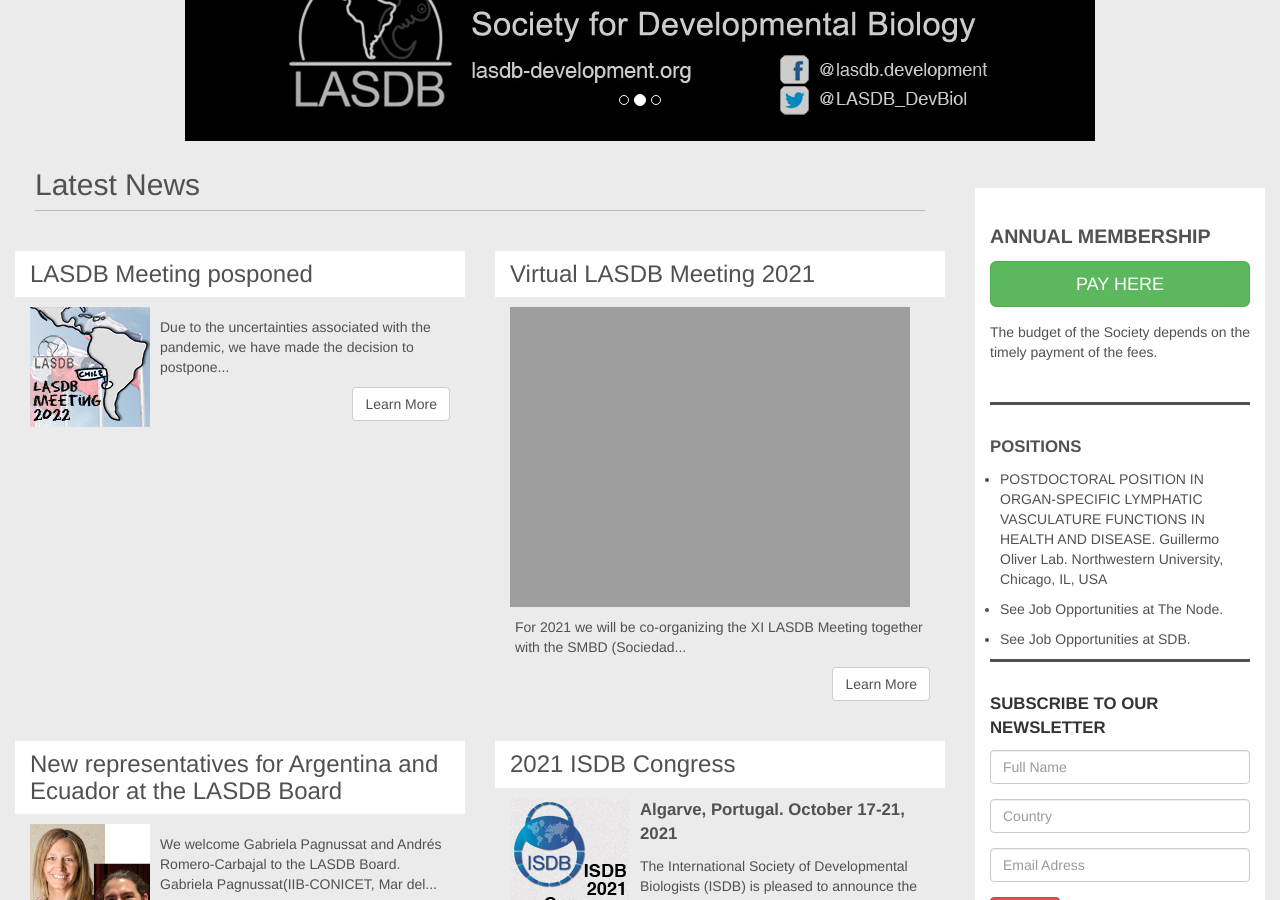
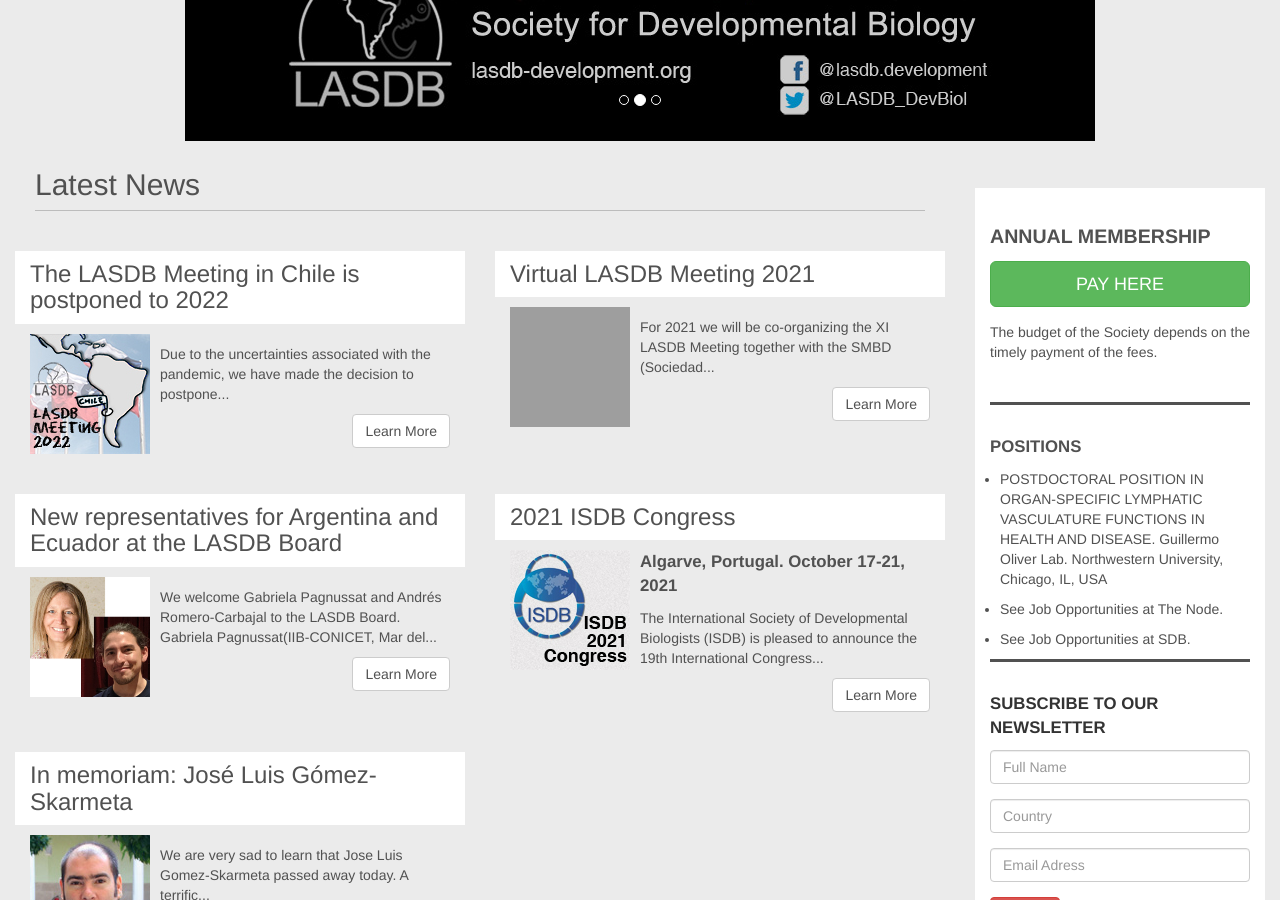
Before and after one commit to lasdb/lasdb.github.io, a Jekyll site: the page built from index.html, in a window 1280 px wide and 900 px high, scrolled down 466 px. Built offline with Jekyll 4.4.1, drawn with Linux system fonts in a browser that asks for light colours; nearby versions of some CDN libraries; some of the changed lines change nothing that is shown; grey boxes are pictures that could not be loaded.

Commit message:
Update 2000-01-01-news.markdown

```diff
--- a/_posts/2000-01-01-news.markdown
+++ b/_posts/2000-01-01-news.markdown
@@ -7,7 +7,7 @@
 news:
 
 
-  - title: 'LASDB Meeting posponed'
+  - title: 'The LASDB Meeting in Chile is postponed to 2022'
     date: '20/09/20'
     subtitle: ''
     body: 'Due to the uncertainties associated with the pandemic, we have made the decision to postpone the next LASDB Meeting to 2022. As planned, LASDB-2022 will be in Chile.'
@@ -20,8 +20,8 @@
     subtitle: ''
     body: 'For 2021 we will be co-organizing the XI LASDB Meeting together with the SMBD (Sociedad Mexicana de Biología del Desarrollo), that will be entirely virtual. <br>
  Information will be available soon!'
-    imageSm: ''
-    imageBg: ''
+    imageSm: '../img/news/smbd-lasdb-sm.jpg'
+    imageBg: '../img/news/smbd-lasdb-bg.jpg'
     URL: ''
 
   - title: 'New representatives for Argentina and Ecuador at the LASDB Board'
```
